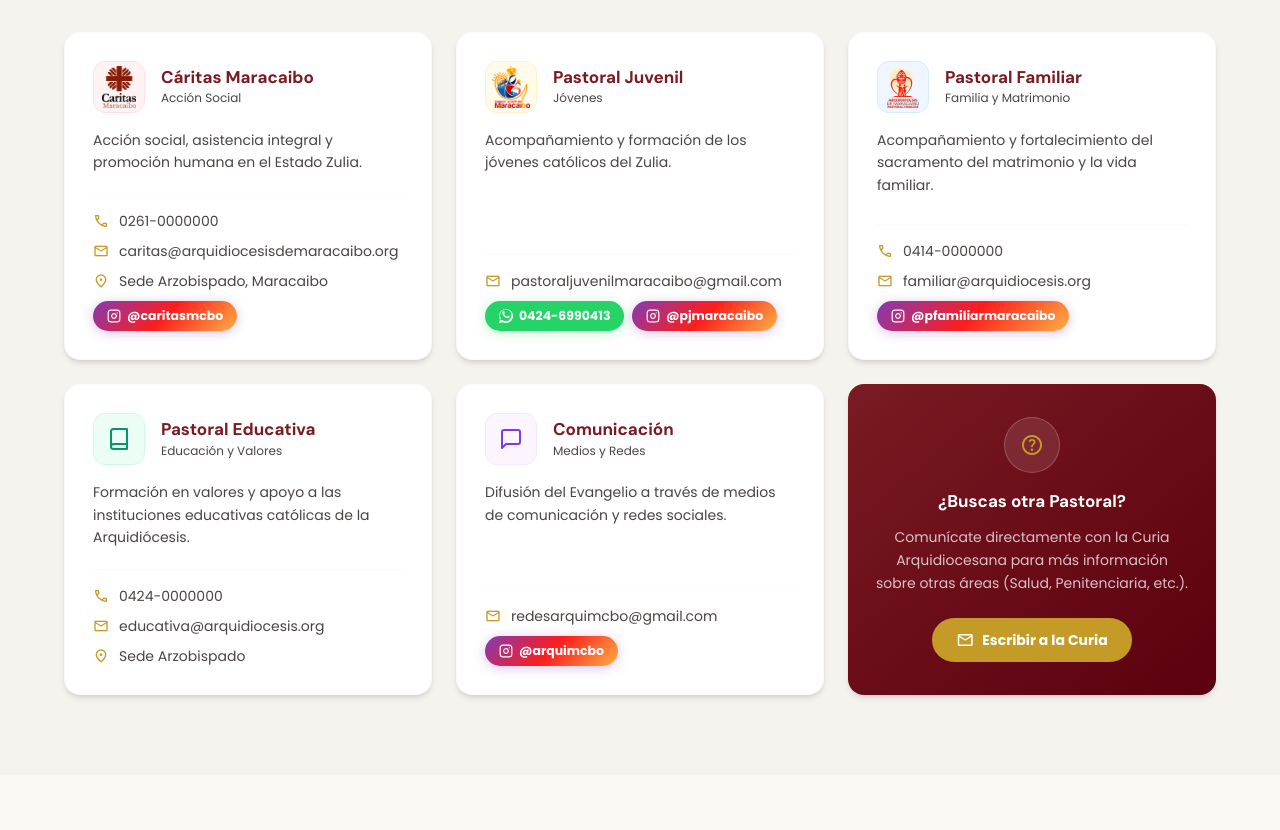
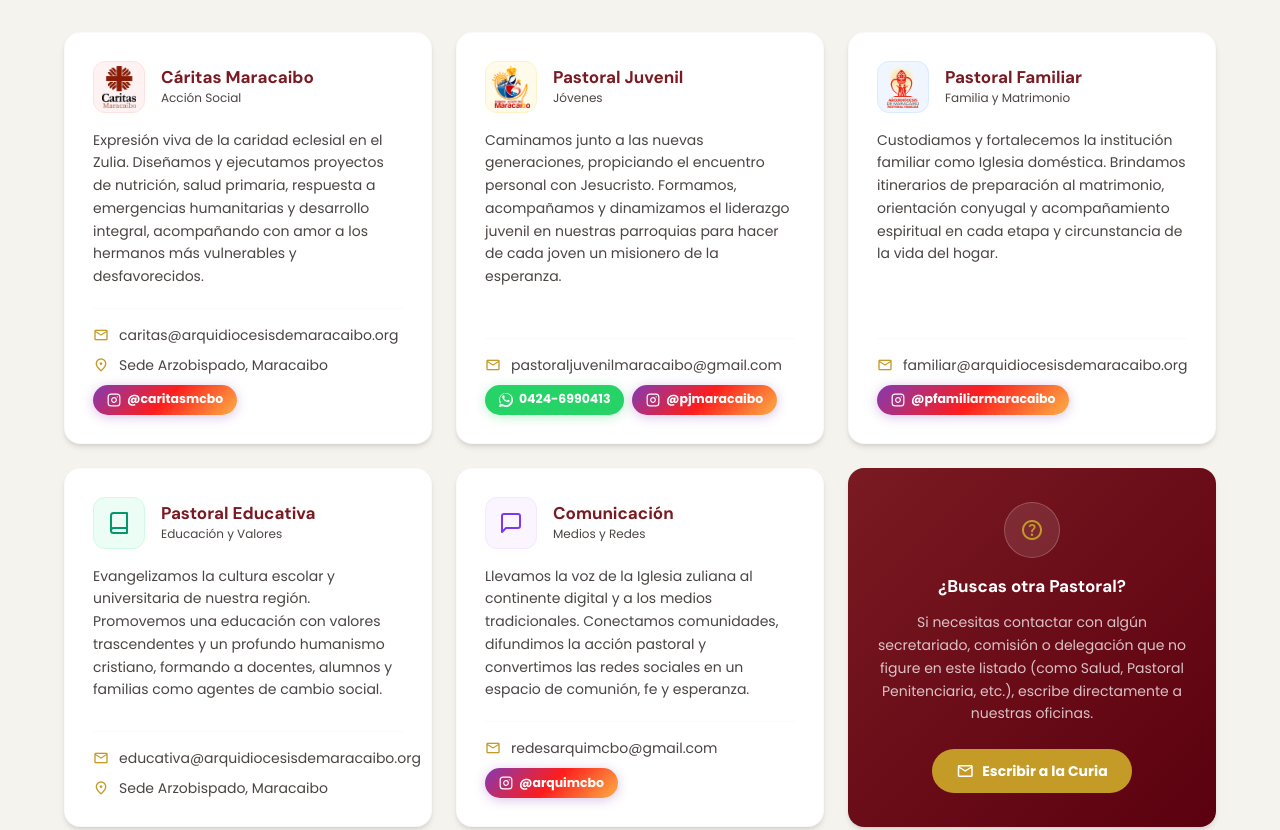
Before and after one commit to pauldavid2809-cloud/Pagina-Arquidiocesis, a website: page pastoral.html in a window 1280 px wide. Shown: the part 1360-2190 px from the top of the page. Drawn offline with nearby package versions, Linux system fonts and the light colour scheme.

Commit message:
Actualizar descripciones y contactos en pastoral.html

```diff
--- a/pastoral.html
+++ b/pastoral.html
@@ -207,13 +207,9 @@
           </div>
         </div>
         <p class="font-body text-slate-warm text-sm leading-relaxed mb-5 flex-1">
-          Acción social, asistencia integral y promoción humana en el Estado Zulia.
+          Expresión viva de la caridad eclesial en el Zulia. Diseñamos y ejecutamos proyectos de nutrición, salud primaria, respuesta a emergencias humanitarias y desarrollo integral, acompañando con amor a los hermanos más vulnerables y desfavorecidos.
         </p>
         <div class="space-y-2.5 border-t border-outline-variant/10 pt-4">
-          <a href="tel:02610000000" class="flex items-center gap-2.5 text-sm text-slate-warm hover:text-crimson-deep transition-colors group">
-            <span class="material-symbols-outlined text-[16px] text-gold-antique">phone</span>
-            <span class="font-body group-hover:underline">0261-0000000</span>
-          </a>
           <a href="mailto:caritas@arquidiocesisdemaracaibo.org" class="flex items-center gap-2.5 text-sm text-slate-warm hover:text-crimson-deep transition-colors group">
             <span class="material-symbols-outlined text-[16px] text-gold-antique">mail</span>
             <span class="font-body group-hover:underline break-all">caritas@arquidiocesisdemaracaibo.org</span>
@@ -243,7 +239,7 @@
           </div>
         </div>
         <p class="font-body text-slate-warm text-sm leading-relaxed mb-5 flex-1">
-          Acompañamiento y formación de los jóvenes católicos del Zulia.
+          Caminamos junto a las nuevas generaciones, propiciando el encuentro personal con Jesucristo. Formamos, acompañamos y dinamizamos el liderazgo juvenil en nuestras parroquias para hacer de cada joven un misionero de la esperanza.
         </p>
         <div class="space-y-2.5 border-t border-outline-variant/10 pt-4">
           <a href="mailto:pastoraljuvenilmaracaibo@gmail.com" class="flex items-center gap-2.5 text-sm text-slate-warm hover:text-crimson-deep transition-colors group">
@@ -275,16 +271,12 @@
           </div>
         </div>
         <p class="font-body text-slate-warm text-sm leading-relaxed mb-5 flex-1">
-          Acompañamiento y fortalecimiento del sacramento del matrimonio y la vida familiar.
+          Custodiamos y fortalecemos la institución familiar como Iglesia doméstica. Brindamos itinerarios de preparación al matrimonio, orientación conyugal y acompañamiento espiritual en cada etapa y circunstancia de la vida del hogar.
         </p>
         <div class="space-y-2.5 border-t border-outline-variant/10 pt-4">
-          <a href="tel:04140000000" class="flex items-center gap-2.5 text-sm text-slate-warm hover:text-crimson-deep transition-colors group">
-            <span class="material-symbols-outlined text-[16px] text-gold-antique">phone</span>
-            <span class="font-body group-hover:underline">0414-0000000</span>
-          </a>
           <a href="mailto:familiar@arquidiocesisdemaracaibo.org" class="flex items-center gap-2.5 text-sm text-slate-warm hover:text-crimson-deep transition-colors group">
             <span class="material-symbols-outlined text-[16px] text-gold-antique">mail</span>
-            <span class="font-body group-hover:underline">familiar@arquidiocesis.org</span>
+            <span class="font-body group-hover:underline">familiar@arquidiocesisdemaracaibo.org</span>
           </a>
           <div class="mt-3">
             <a href="https://www.instagram.com/pfamiliarmaracaibo/" target="_blank" class="instagram-badge">
@@ -310,20 +302,16 @@
           </div>
         </div>
         <p class="font-body text-slate-warm text-sm leading-relaxed mb-5 flex-1">
-          Formación en valores y apoyo a las instituciones educativas católicas de la Arquidiócesis.
+          Evangelizamos la cultura escolar y universitaria de nuestra región. Promovemos una educación con valores trascendentes y un profundo humanismo cristiano, formando a docentes, alumnos y familias como agentes de cambio social.
         </p>
         <div class="space-y-2.5 border-t border-outline-variant/10 pt-4">
-          <a href="tel:04240000000" class="flex items-center gap-2.5 text-sm text-slate-warm hover:text-crimson-deep transition-colors group">
-            <span class="material-symbols-outlined text-[16px] text-gold-antique">phone</span>
-            <span class="font-body group-hover:underline">0424-0000000</span>
-          </a>
           <a href="mailto:educativa@arquidiocesisdemaracaibo.org" class="flex items-center gap-2.5 text-sm text-slate-warm hover:text-crimson-deep transition-colors group">
             <span class="material-symbols-outlined text-[16px] text-gold-antique">mail</span>
-            <span class="font-body group-hover:underline">educativa@arquidiocesis.org</span>
+            <span class="font-body group-hover:underline">educativa@arquidiocesisdemaracaibo.org</span>
           </a>
           <div class="flex items-center gap-2.5 text-sm text-slate-warm">
             <span class="material-symbols-outlined text-[16px] text-gold-antique">location_on</span>
-            <span class="font-body">Sede Arzobispado</span>
+            <span class="font-body">Sede Arzobispado, Maracaibo</span>
           </div>
         </div>
       </div>
@@ -342,7 +330,7 @@
           </div>
         </div>
         <p class="font-body text-slate-warm text-sm leading-relaxed mb-5 flex-1">
-          Difusión del Evangelio a través de medios de comunicación y redes sociales.
+          Llevamos la voz de la Iglesia zuliana al continente digital y a los medios tradicionales. Conectamos comunidades, difundimos la acción pastoral y convertimos las redes sociales en un espacio de comunión, fe y esperanza.
         </p>
         <div class="space-y-2.5 border-t border-outline-variant/10 pt-4">
           <a href="mailto:redesarquimcbo@gmail.com" class="flex items-center gap-2.5 text-sm text-slate-warm hover:text-crimson-deep transition-colors group">
@@ -365,7 +353,7 @@
         </div>
         <h3 class="font-headline text-[17px] font-bold text-white mb-3">¿Buscas otra Pastoral?</h3>
         <p class="font-body text-white/75 text-sm leading-relaxed mb-6">
-          Comunícate directamente con la Curia Arquidiocesana para más información sobre otras áreas (Salud, Penitenciaria, etc.).
+          Si necesitas contactar con algún secretariado, comisión o delegación que no figure en este listado (como Salud, Pastoral Penitenciaria, etc.), escribe directamente a nuestras oficinas.
         </p>
         <a href="mailto:iglesiamarabina@gmail.com" class="inline-flex items-center gap-2 bg-gold-antique text-white px-6 py-3 rounded-full font-label font-bold text-sm hover:brightness-110 transition-all active:scale-95">
           <span class="material-symbols-outlined text-[18px]">mail</span>
```
